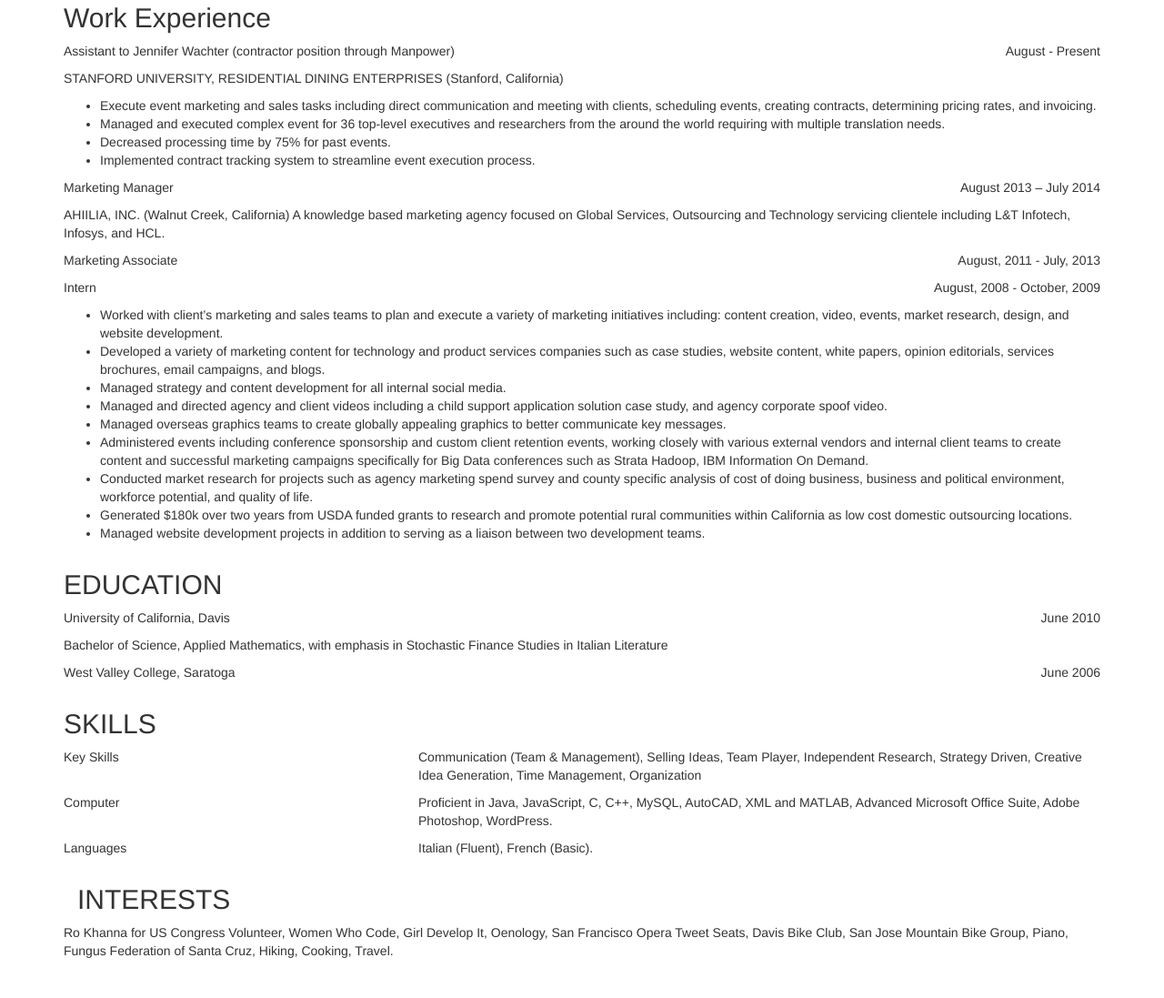
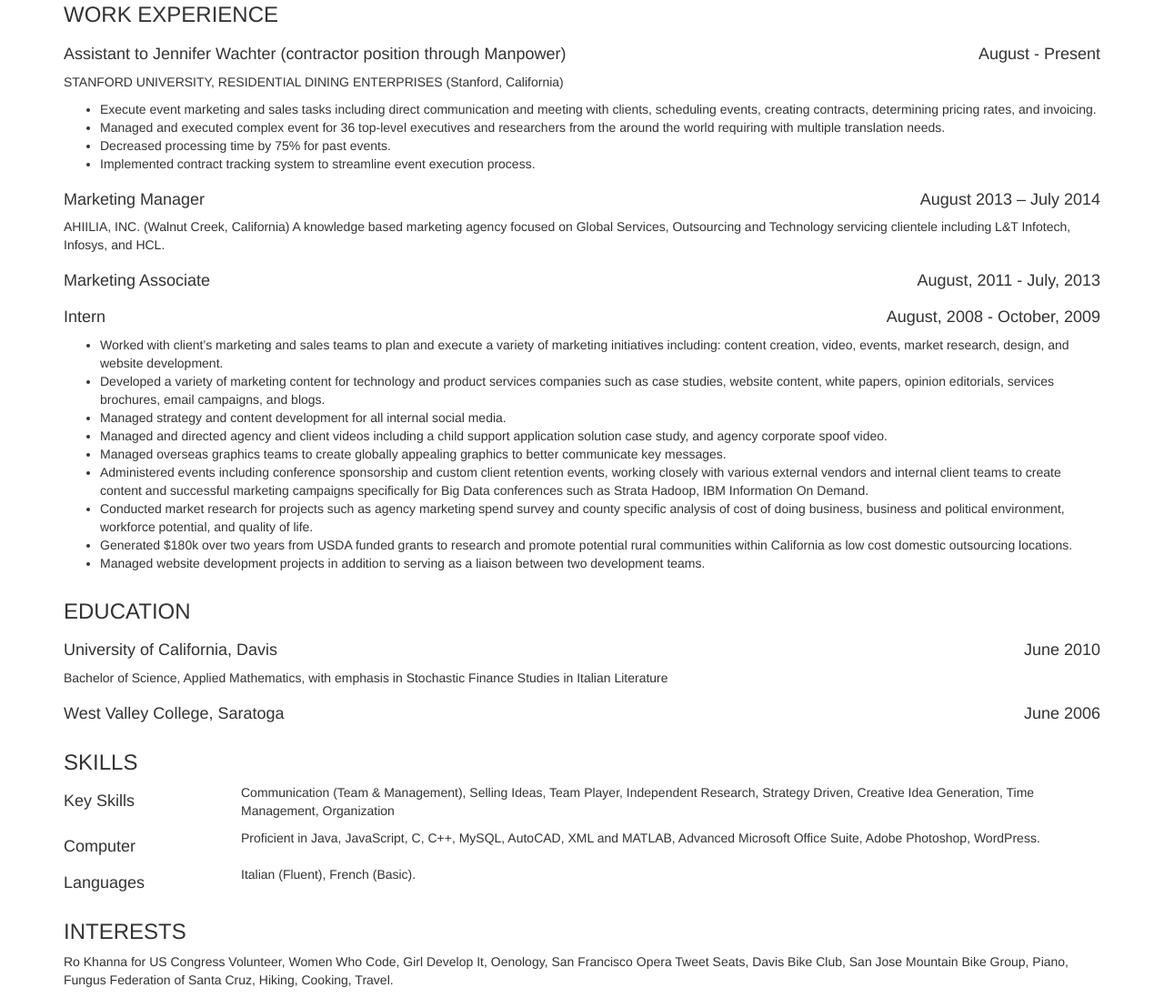
Before and after one commit to dtahiliani/dtahiliani.github.io, a plain HTML site: page index.html in a window 1280 px wide. Shown: the part 406-1503 px from the top of the page at 91% size. Before the commit the page ends 1471 px from the top, so only its background shows below. Drawn offline with nearby package versions, Linux system fonts and the light colour scheme.

Commit message:
headings

```diff
--- a/index.html
+++ b/index.html
@@ -18,30 +18,32 @@
         <!--resume begins here-->
         <div class="row">
           <div class="col-sm-12 col-xs-12">
-            <H1>DIYA TAHILIANI</H1>
+            <H1 class="text-center">DIYA TAHILIANI</H1>
           </div>
         </div>
         <div class="row">
           <div class="col-sm-4 col-xs-12">
-            <a href="mailto:dtahiliani@gmail.com">dtahiliani@gmail.com</a></div>
+            <a href="mailto:dtahiliani@gmail.com">dtahiliani@gmail.com</a>
+          </div>
           <div class="col-sm-4 col-xs-12">
-            <a href="http://www.github.com/dtahiliani" target="_blank">GitHub</a></div>
+            <a href="http://www.github.com/dtahiliani" target="_blank">GitHub</a>
+          </div>
           <div class="col-sm-4 col-xs-12">
             <a href="http://www.linkedin.com/in/diyat" target="_blank">Linkedin</a>
           </div>
         </div>
         <div class="row">
           <div class="col-sm-12 col-xs-12">
-    	      <H2>Work Experience</H2>
+    	      <H3>WORK EXPERIENCE</H3>
           </div>
         </div>
         <div class="row">
           <div class="col-sm-8 col-xs-12">
-            <p>Assistant to Jennifer Wachter (contractor position through Manpower)</p>
+            <h4>Assistant to Jennifer Wachter (contractor position through Manpower)</h4>
             <p>STANFORD UNIVERSITY, RESIDENTIAL DINING ENTERPRISES (Stanford, California)</p>
           </div>
           <div class="col-sm-4 col-xs-12">
-            <p class="text-right">August - Present</p>
+            <h4 class="text-right">August - Present</h4>
           </div>
         </div>
         <div class="row">
@@ -56,9 +58,11 @@
         </div>
         <div class="row">
           <div class="col-sm-8 col-xs-12">
-            <p>Marketing Manager</p></div>
+            <h4>Marketing Manager</h4>
+          </div>
           <div class="col-sm-4 col-xs-12">
-            <p class="text-right">August 2013 – July 2014</p></div>
+            <h4 class="text-right">August 2013 – July 2014</h4>
+          </div>
         </div>
         <div class="row">
           <div class="col-sm-12 col-xs-12">
@@ -67,17 +71,17 @@
         </div>
         <div class="row">
           <div class="col-sm-8 col-xs-12">
-            <p>Marketing Associate</p>
+            <h4>Marketing Associate</h4>
           </div>
           <div class="col-sm-4 col-xs-12">
-            <p class="text-right">August, 2011 - July, 2013</p>
+            <h4 class="text-right">August, 2011 - July, 2013</h4>
           </div>
         </div>
         <div class="row">
           <div class="col-sm-8 col-xs-12">
-            <p>Intern</p></div>
+            <h4>Intern</h4></div>
           <div class="col-sm-4 col-sx-12">
-            <p class="text-right">August, 2008 - October, 2009</p>
+            <h4 class="text-right">August, 2008 - October, 2009</h4>
           </div>
         </div>
         <div class="row">
@@ -97,15 +101,15 @@
         </div>
         <div class="row">
           <div class="col-sm-12 col-xs-12">
-            <H2>EDUCATION</H2>
+            <H3>EDUCATION</H3>
           </div>
         </div>
         <div class="row">
           <div class="col-sm-8 col-xs-12">
-            <p>University of California, Davis</p>
+            <h4>University of California, Davis</h4>
           </div>
           <div class="col-sm-4 col-xs-12">
-            <p class="text-right">June 2010</p>
+            <h4 class="text-right">June 2010</h4>
           </div>
         </div>
         <div class="row">
@@ -115,44 +119,44 @@
         </div>
         <div class="row">
           <div class="col-sm-8 col-xs-12">
-            <p>West Valley College, Saratoga</p>
+            <h4>West Valley College, Saratoga</h4>
           </div>
           <div class="col-sm-4 col-xs-12">
-            <p class="text-right">June 2006</p>
+            <h4 class="text-right">June 2006</h4>
           </div>
         </div>
         <div class="row">
           <div class="col-sm-12 col-xs-12">
-            <H2>SKILLS</H2>
+            <H3>SKILLS</H3>
           </div>
         </div>
         <div class="row">
-          <div class="col-sm-4 col-xs-12">
-            <p>Key Skills</p>
+          <div class="col-sm-2 col-xs-12">
+            <h4>Key Skills</h4>
           </div>
-          <div class="col-sm-8 col-xs-12">
+          <div class="col-sm-10 col-xs-12">
             <p>Communication (Team & Management), Selling Ideas, Team Player, Independent Research, Strategy Driven, Creative Idea Generation, Time Management, Organization</p>
           </div>
         </div>
         <div class="row">
-          <div class="col-sm-4 col-xs-12">
-            <p>Computer</p>
+          <div class="col-sm-2 col-xs-12">
+            <h4>Computer</h4>
           </div>
-          <div class="col-sm-8 col-xs-12">
+          <div class="col-sm-10 col-xs-12">
             <p>Proficient in Java, JavaScript, C, C++, MySQL, AutoCAD, XML and MATLAB, Advanced Microsoft Office Suite, Adobe Photoshop, WordPress.</p>
           </div>
         </div>
         <div class="row">
-          <div class="col-sm-4 col-xs-12">
-            <p>Languages</p>
+          <div class="col-sm-2 col-xs-12">
+            <h4>Languages</h4>
           </div>
-          <div class="col-sm-8 col-xs-12">
+          <div class="col-sm-10 col-xs-12">
             <p>Italian (Fluent), French (Basic).</p>
           </div>
         </div>
-        <div class="real">
+        <div class="row">
           <div class="col-sm-12 col-xs-12">
-            <H2>INTERESTS</H2>
+            <H3>INTERESTS</H3>
           </div>
         </div>
         <div class="row">
```
